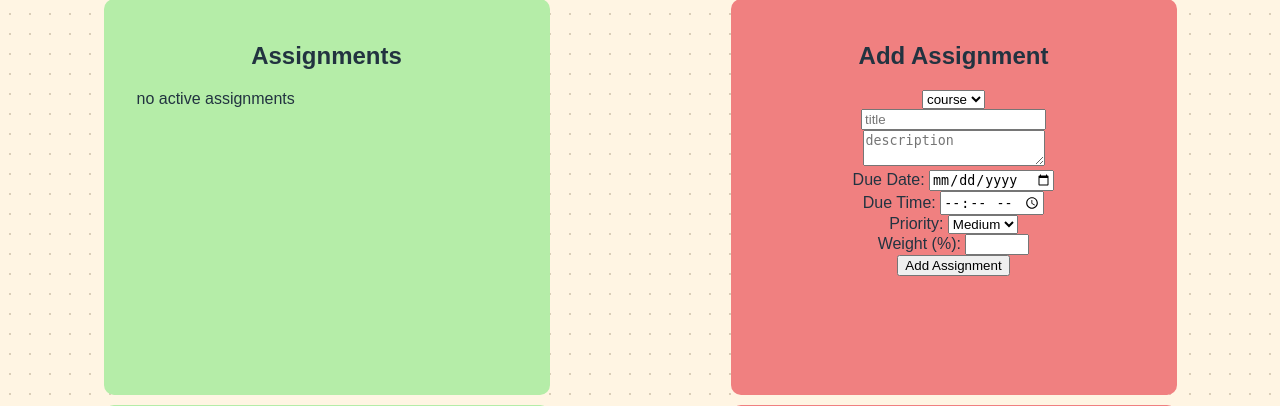
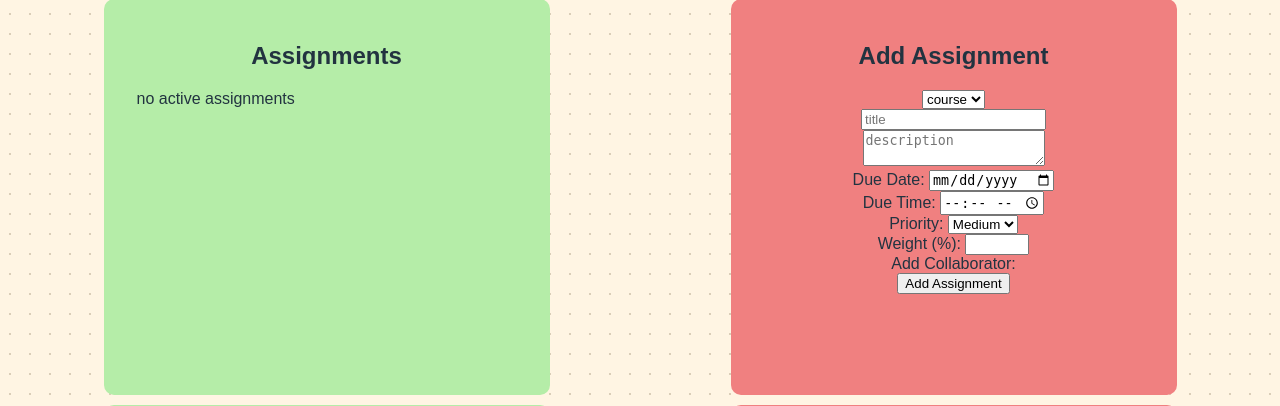
Before and after one commit to baileeba/ay25-26-cmp208-salcc-student-organiser, a PHP site: page /tasks.php in a window 1280 px wide. Shown: the part 76-482 px from the top of the page. Run offline with PHP 8.4, Linux system fonts and the light colour scheme; the visitor is signed in with stand-in values (Sample User, id 1); data that the repository does not hold is empty; some web fonts are replaced.

Commit message:
Update tasks.php

```diff
--- a/tasks.php
+++ b/tasks.php
@@ -81,6 +81,9 @@
                                 <label for="assignment-weight">Weight (%):</label>
                                 <input type="number" id="assignment-weight" min="0" max="100">
                             </div>
+                            <div class = "form-group">
+                                <label for="assignment-group">Add Collaborator:</label>
+                            </div>
                         </div>
                         <button type="submit" class="btn-primary">Add Assignment</button>
                     </form>
```
